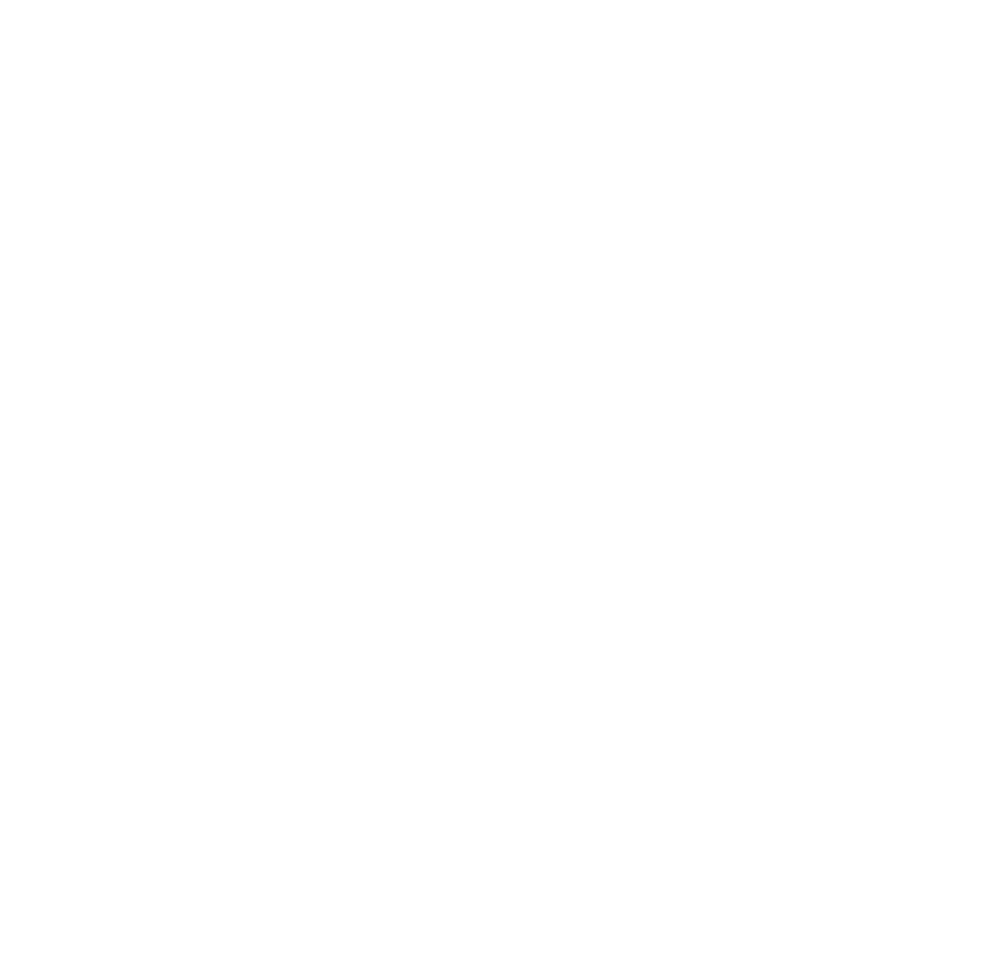
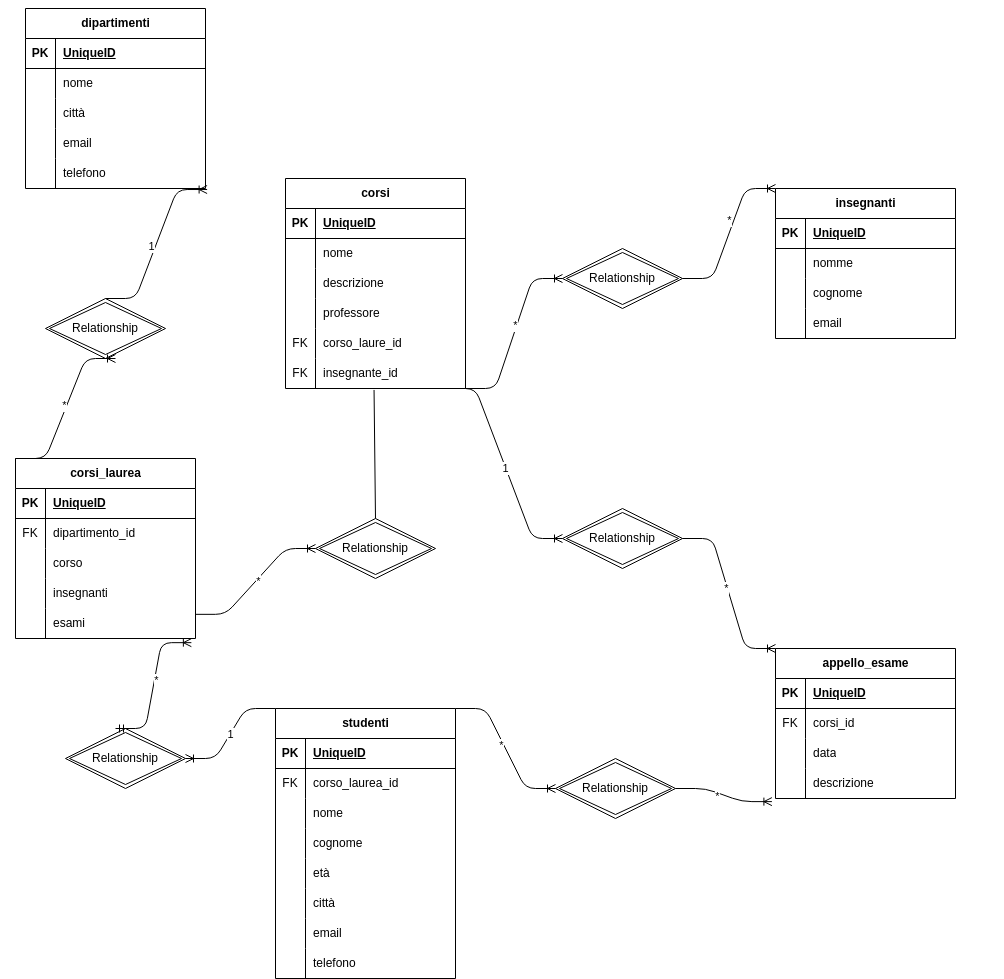
Before and after one commit to GianniC88/db-university, a plain HTML site: page index.html in a window 1280 px wide. Shown: the whole page, without its empty margins (0-1004 px from the left). Before the commit the page ends 800 px from the top, so only its background shows below. Drawn offline with Linux system fonts and the light colour scheme.

Commit message:
Corretto il percorso dell'immagine nel file index.html

```diff
--- a/index.html
+++ b/index.html
@@ -6,6 +6,6 @@
     <title>Document</title>
   </head>
   <body>
-    <img src="./shcema.svg" alt="" />
+    <img src="./schema.svg" alt="" />
   </body>
 </html>
```
